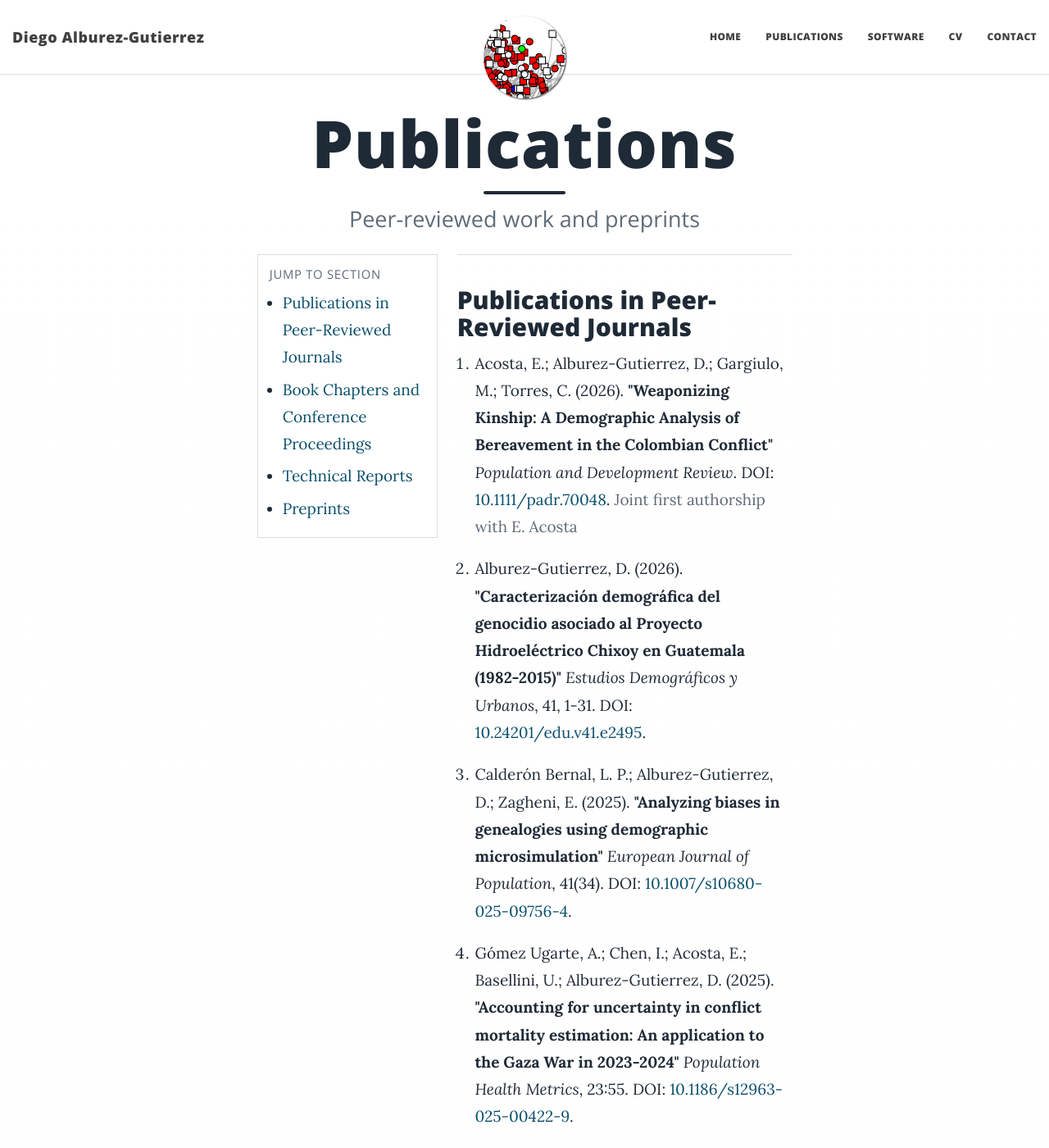
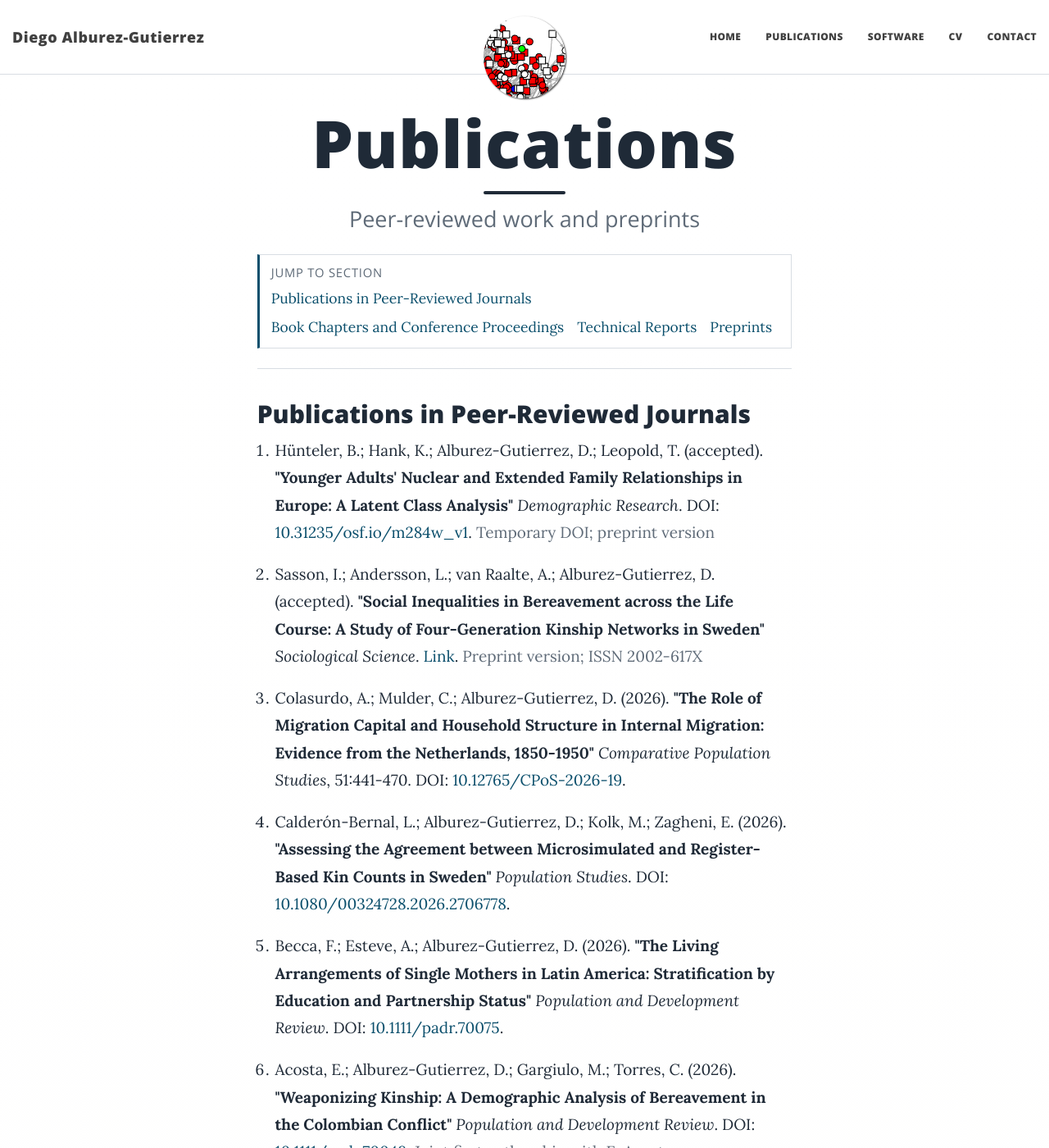
Before and after one commit to alburezg/alburezg.github.io, a Jekyll site: the page built from publications.md, in a window 1280 px wide and 1400 px high. Shown: the whole window at 82% size. Built offline with Jekyll 4.4.1, drawn with Linux system fonts in a browser that asks for light colours; nearby versions of some CDN libraries; our own code applies the rules of GitHub Pages for plain Markdown files; some of the changed text lies outside the part shown.

Commit message:
Sync publications with CV, top-aligned section nav, package logos
Publications:
- Update peer-reviewed list from the CV: add Colasurdo et al. (CPoS),
  Becca et al. (PDR), and Huenteler et al. and Sasson et al. as accepted
- Move newly published work out of preprints; drop the superseded
  Calderon-Bernal working paper in favour of the Population Studies article
- Add new 2026 preprints (Williams x2, Moretti et al., Pojman and Hong)
- Add the Gaza brief (Perspectives Demografiques 2026/042) to technical reports
- Update the de Gruyter chapter from "in press" to 2026 with DOI and pages
- Omit work under review, revise-and-resubmit, and in preparation

Layout:
- Replace the sticky sidebar "Jump to Section" nav with a static top bar
- Add hex logos beside each package on the software page

```diff
--- a/_data/publications.yml
+++ b/_data/publications.yml
@@ -2,6 +2,38 @@ sections:
   - id: peer_reviewed
     title: Publications in Peer-Reviewed Journals
     items:
+      - authors: "Hünteler, B.; Hank, K.; Alburez-Gutierrez, D.; Leopold, T."
+        year: "accepted"
+        title: "Younger Adults' Nuclear and Extended Family Relationships in Europe: A Latent Class Analysis"
+        venue: "Demographic Research"
+        doi: "10.31235/osf.io/m284w_v1"
+        doi_url: "https://doi.org/10.31235/osf.io/m284w_v1"
+        notes: "Temporary DOI; preprint version"
+      - authors: "Sasson, I.; Andersson, L.; van Raalte, A.; Alburez-Gutierrez, D."
+        year: "accepted"
+        title: "Social Inequalities in Bereavement across the Life Course: A Study of Four-Generation Kinship Networks in Sweden"
+        venue: "Sociological Science"
+        url: "https://su.figshare.com/articles/preprint/Social_Inequalities_in_Bereavement_across_the_Life_Course_A_Study_of_Four-Generation_Kinship_Networks_in_Sweden/26117569"
+        notes: "Preprint version; ISSN 2002-617X"
+      - authors: "Colasurdo, A.; Mulder, C.; Alburez-Gutierrez, D."
+        year: "2026"
+        title: "The Role of Migration Capital and Household Structure in Internal Migration: Evidence from the Netherlands, 1850-1950"
+        venue: "Comparative Population Studies"
+        volume_issue_pages: "51:441-470"
+        doi: "10.12765/CPoS-2026-19"
+        doi_url: "https://doi.org/10.12765/CPoS-2026-19"
+      - authors: "Calderón-Bernal, L.; Alburez-Gutierrez, D.; Kolk, M.; Zagheni, E."
+        year: "2026"
+        title: "Assessing the Agreement between Microsimulated and Register-Based Kin Counts in Sweden"
+        venue: "Population Studies"
+        doi: "10.1080/00324728.2026.2706778"
+        doi_url: "https://doi.org/10.1080/00324728.2026.2706778"
+      - authors: "Becca, F.; Esteve, A.; Alburez-Gutierrez, D."
+        year: "2026"
+        title: "The Living Arrangements of Single Mothers in Latin America: Stratification by Education and Partnership Status"
+        venue: "Population and Development Review"
+        doi: "10.1111/padr.70075"
+        doi_url: "https://doi.org/10.1111/padr.70075"
       - authors: "Acosta, E.; Alburez-Gutierrez, D.; Gargiulo, M.; Torres, C."
         year: "2026"
         title: "Weaponizing Kinship: A Demographic Analysis of Bereavement in the Colombian Conflict"
@@ -10,13 +42,6 @@ sections:
         doi: "10.1111/padr.70048"
         doi_url: "https://doi.org/10.1111/padr.70048"
         featured: true
-      - authors: "Alburez-Gutierrez, D."
-        year: "2026"
-        title: "Caracterización demográfica del genocidio asociado al Proyecto Hidroeléctrico Chixoy en Guatemala (1982-2015)"
-        venue: "Estudios Demográficos y Urbanos"
-        volume_issue_pages: "41, 1-31"
-        doi: "10.24201/edu.v41.e2495"
-        doi_url: "https://doi.org/10.24201/edu.v41.e2495"
       - authors: "Calderón Bernal, L. P.; Alburez-Gutierrez, D.; Zagheni, E."
         year: "2025"
         title: "Analyzing biases in genealogies using demographic microsimulation"
@@ -31,7 +56,6 @@ sections:
         volume_issue_pages: "23:55"
         doi: "10.1186/s12963-025-00422-9"
         doi_url: "https://doi.org/10.1186/s12963-025-00422-9"
-        featured: true
       - authors: "Hünteler, B.; Hank, K.; Alburez-Gutierrez, D.; Leopold, T."
         year: "2025"
         title: "A Typology of Nuclear and Extended Family Relations in the United States"
@@ -50,7 +74,8 @@ sections:
       - authors: "Matos-Moreno, A.; Alburez-Gutierrez, D.; Verdery, A.; Santos-Lozada, A.; Fernández Soto, M.; Williams, I."
         year: "2025"
         title: "Kinship Structures for Left Behind Older Adults in High Outmigration Contexts: Evidence from Puerto Rico"
-        venue: "The Journals of Gerontology, Series B"
+        venue: "The Journals of Gerontology, Series B: Psychological Sciences and Social Sciences"
+        volume_issue_pages: "gbaf052"
         doi: "10.1093/geronb/gbaf052"
         doi_url: "https://doi.org/10.1093/geronb/gbaf052"
       - authors: "Alburez-Gutierrez, D.; Acosta, E.; Zagheni, E.; Williams, N."
@@ -65,6 +90,7 @@ sections:
         year: "2024"
         title: "When do mothers bury a child? Heterogeneity in the maternal age at offspring loss"
         venue: "Population Studies"
+        volume_issue_pages: "1-13"
         doi: "10.1080/00324728.2024.2345075"
         doi_url: "https://doi.org/10.1080/00324728.2024.2345075"
       - authors: "Schlüter, B.-S.; Alburez-Gutierrez, D.; Bibbins-Domingo, K.; Alexander, M.; Kiang, M."
@@ -80,6 +106,7 @@ sections:
         volume_issue_pages: "120(52):e2315722120"
         doi: "10.1073/pnas.2315722120"
         doi_url: "https://doi.org/10.1073/pnas.2315722120"
+        featured: true
       - authors: "Snyder, M.; Alburez-Gutierrez, D.; Williams, I.; Zagheni, E."
         year: "2022"
         title: "Estimates from 31 countries show the significant impact of COVID-19 excess mortality on the incidence of family bereavement"
@@ -94,6 +121,14 @@ sections:
         volume_issue_pages: "59(3):1173-1194"
         doi: "10.1215/00703370-9975747"
         doi_url: "https://doi.org/10.1215/00703370-9975747"
+      - authors: "Alburez-Gutierrez, D."
+        year: "2026"
+        title: "Caracterización demográfica del genocidio asociado al Proyecto Hidroeléctrico Chixoy en Guatemala (1982-2015)"
+        venue: "Estudios Demográficos y Urbanos"
+        volume_issue_pages: "41:1-31"
+        doi: "10.24201/edu.v41.e2495"
+        doi_url: "https://doi.org/10.24201/edu.v41.e2495"
+        notes: "Spanish reprint of the 2022 Demography article above"
       - authors: "Stelter, R.; Alburez-Gutierrez, D."
         year: "2022"
         title: "Representativeness is crucial for inferring demographic processes from online genealogies: Evidence from lifespan dynamics"
@@ -133,6 +168,7 @@ sections:
         year: "2021"
         title: "Excess Mortality during the COVID-19 Pandemic in Guatemala"
         venue: "American Journal of Public Health"
+        volume_issue_pages: "0:e1-e8"
         doi: "10.2105/AJPH.2021.306452"
         doi_url: "https://doi.org/10.2105/AJPH.2021.306452"
       - authors: "Basellini, U.; Alburez-Gutierrez, D.; Del Fava, E.; Perrotta, D.; Bonetti, M.; Camarda, C.; Zagheni, E."
@@ -184,24 +220,26 @@ sections:
         doi: "10.1111/irj.12171"
         doi_url: "https://doi.org/10.1111/irj.12171"
 
-
   - id: book_chapters
     title: Book Chapters and Conference Proceedings
     items:
       - authors: "Alburez-Gutierrez, D.; Acosta, E."
-        year: "in press"
+        year: "2026"
         title: "Measuring Bereavement as a Consequence of War"
-        venue: "Handbook on Conflict and Health (de Gruyter)"
+        venue: "De Gruyter Handbook on Conflict and Health (A. Hagopian and M. Birch, Eds.). Berlin: de Gruyter"
+        volume_issue_pages: "445-458"
+        doi: "10.1515/9783111250144-025"
+        doi_url: "https://doi.org/10.1515/9783111250144-025"
       - authors: "Kashyap, R.; Rinderknecht, R. G.; Akbaritabar, A.; Alburez-Gutierrez, D.; Gil-Clavel, S.; Grow, A.; et al."
         year: "2023"
         title: "Digital and Computational Demography"
-        venue: "Research Handbook of Digital Sociology"
+        venue: "Research Handbook of Digital Sociology (J. Skopek, Ed.). London: Edward Elgar"
         doi: "10.4337/9781789906769.00010"
         doi_url: "https://doi.org/10.4337/9781789906769.00010"
       - authors: "Coimbra, C.; Alburez-Gutierrez, D.; Nepomuceno, M.; Theile, T."
         year: "2022"
         title: "Desaparecidxs: characterizing the population of missing children using Twitter"
-        venue: "14th ACM Web Science Conference (WebSci '22)"
+        venue: "14th ACM Web Science Conference (WebSci 2022)"
         volume_issue_pages: "185-190"
         doi: "10.1145/3501247.3531589"
         doi_url: "https://doi.org/10.1145/3501247.3531589"
@@ -215,21 +253,46 @@ sections:
   - id: technical_reports
     title: Technical Reports
     items:
+      - authors: "Acosta, E.; Alburez-Gutierrez, D.; Chen, I.; Gómez-Ugarte, A. C."
+        year: "2026"
+        title: "War, So Much War... Death, How Much Death: Two Years of Demographic Collapse in Gaza"
+        venue: "Perspectives Demogràfiques. Barcelona: Centre d'Estudis Demogràfics"
+        volume_issue_pages: "2026/042"
+        url: "https://ced.cat/PD/PerspectivesDemografiques_042_ENG.pdf"
       - authors: "Alburez-Gutierrez, D.; Segura Garcia, C."
         year: "2018"
         title: "The UNHCR Demographic Projection Tool: estimating the future size and composition of forcibly displaced populations"
-        venue: "UNHCR Statistics Technical Series"
+        venue: "UNHCR Statistics Technical Series. Copenhagen: United Nations High Commissioner for Refugees"
         volume_issue_pages: "2018/1"
         url: "https://www.unhcr.org/statistics/unhcrstats/5ae9ee747/unhcr-demographic-projection-tool-estimating-future-size-composition-forcibly.html"
+
   - id: preprints
     title: Preprints
     items:
-      - authors: "Hünteler, B.; Hank, K.; Alburez-Gutierrez, D.; Leopold, T."
-        year: "2025"
-        title: "Younger Adults' Nuclear and Extended Family Relationships in Europe: A Latent Class Analysis"
+      - authors: "Williams, I.; Alburez-Gutierrez, D."
+        year: "2026"
+        title: "Vertical kinship distribution at the population level: a Mamushka approximation"
         venue: "SocArXiv"
-        doi: "10.31235/osf.io/m284w_v1"
-        doi_url: "https://doi.org/10.31235/osf.io/m284w_v1"
+        doi: "10.31235/osf.io/j36st_v1"
+        doi_url: "https://doi.org/10.31235/osf.io/j36st_v1"
+      - authors: "Williams, I.; Alburez-Gutierrez, D."
+        year: "2026"
+        title: "Towards a demographic analysis of kinship bereavement"
+        venue: "SocArXiv"
+        doi: "10.31235/osf.io/bmndx_v1"
+        doi_url: "https://doi.org/10.31235/osf.io/bmndx_v1"
+      - authors: "Moretti, M.; Balbo, N.; Tosi, M.; Alburez-Gutierrez, D."
+        year: "2026"
+        title: "Disability in the Kinship Network: Population-Level Exposure to Kin with Disability across Ages in Europe"
+        venue: "SocArXiv"
+        doi: "10.31235/osf.io/udmkh_v1"
+        doi_url: "https://doi.org/10.31235/osf.io/udmkh_v1"
+      - authors: "Pojman, E.; Hong, C.; Alburez-Gutierrez, D."
+        year: "2026"
+        title: "Queer family matters: estimates of queer kinship in the United States"
+        venue: "MPIDR Working Paper WP-2026-014"
+        doi: "10.4054/MPIDR-WP-2026-014"
+        doi_url: "https://dx.doi.org/10.4054/MPIDR-WP-2026-014"
       - authors: "Abrams, L. R.; Jiang, S.; Alburez-Gutierrez, D.; Acosta, E.; Zagheni, E."
         year: "2025"
         title: "Adverse Mortality Trends have Increased the Number Bereaved in the United States"
@@ -242,18 +305,6 @@ sections:
         venue: "SocArXiv"
         doi: "10.31235/osf.io/serxq_v1"
         doi_url: "https://doi.org/10.31235/osf.io/serxq_v1"
-      - authors: "Jiang, S.; Liang, H.; Alburez-Gutierrez, D.; Zagheni, E."
-        year: "2025"
-        title: "Human Capital Investment Helps Mitigate Family Caregiving Challenges in Aging China"
-        venue: "MPIDR Working Paper WP-2025-021"
-        doi: "10.4054/MPIDR-WP-2025-021"
-        doi_url: "https://dx.doi.org/10.4054/MPIDR-WP-2025-021"
-      - authors: "Adhikari, S.; Alburez-Gutierrez, D."
-        year: "2025"
-        title: "The Future of Grandparenthood in South Asia: The Role of Population Aging and Educational Expansion"
-        venue: "MPIDR Working Paper WP-2025-003"
-        doi: "10.4054/MPIDR-WP-2025-003"
-        doi_url: "https://dx.doi.org/10.4054/MPIDR-WP-2025-003"
       - authors: "Colasurdo, A.; Mulder, C.; Alburez-Gutierrez, D."
         year: "2025"
         title: "Geographical dispersal of kin in Europe and the United States: 1700-1900"
@@ -290,30 +341,3 @@ sections:
         venue: "MPIDR Working Paper WP-2021-001"
         doi: "10.4054/MPIDR-WP-2021-001"
         doi_url: "https://dx.doi.org/10.4054/MPIDR-WP-2021-001"
-      - authors: "Jiang, S.; Alburez-Gutierrez, D.; Chung, P.; Alexander, M."
-        year: "2025"
-        title: "Measuring kinship dependency: A cross-national comparison across care regimes"
-        venue: "MPIDR Working Paper"
-        status: "Under review"
-        doi: "10.4054/MPIDR-WP-2025-024"
-        doi_url: "https://dx.doi.org/10.4054/MPIDR-WP-2025-024"
-      - authors: "Sasson, I.; Andersson, L.; van Raalte, A.; Alburez-Gutierrez, D."
-        year: "2024"
-        title: "Social Inequalities in Bereavement across the Life Course: A Study of Four-Generation Kinship Networks in Sweden"
-        venue: "Stockholm Research Reports in Demography"
-        status: "Under review"
-        url: "https://su.figshare.com/articles/preprint/Social_Inequalities_in_Bereavement_across_the_Life_Course_A_Study_of_Four-Generation_Kinship_Networks_in_Sweden/26117569"
-      - authors: "Calderón-Bernal, L.; Alburez-Gutierrez, D.; Kolk, M.; Zagheni, E."
-        year: "2025"
-        title: "Assessing the validity of microsimulated kinship networks using Swedish population registers"
-        venue: "MPIDR Working Paper"
-        status: "Under review"
-        doi: "10.4054/MPIDR-WP-2025-020"
-        doi_url: "https://dx.doi.org/10.4054/MPIDR-WP-2025-020"
-      - authors: "Pojman, E.; Mwedzi, D.; Olaya Bucaro, O.; Zhang, S.; Chong, M.; Alexander, M.; Alburez-Gutierrez, D."
-        year: "2023"
-        title: "Leaving for life: Using online crowd-sourced genealogies to estimate the migrant mortality advantage for the United Kingdom and Ireland"
-        venue: "MPIDR Working Paper"
-        status: "Under review"
-        doi: "10.4054/MPIDR-WP-2023-050"
-        doi_url: "https://dx.doi.org/10.4054/MPIDR-WP-2023-050"
--- a/css/main.css
+++ b/css/main.css
@@ -802,18 +802,19 @@ a:focus {
 }
 
 .pub-layout {
-  display: grid;
-  grid-template-columns: 220px minmax(0, 1fr);
-  gap: 24px;
-  align-items: start;
+  display: block;
 }
 
 .pub-nav {
-  position: sticky;
-  top: 105px;
+  display: flex;
+  flex-wrap: wrap;
+  align-items: baseline;
+  gap: 6px 16px;
   border: 1px solid var(--line);
+  border-left: 3px solid var(--accent);
   background: #fff;
-  padding: 12px 14px;
+  padding: 10px 14px;
+  margin-bottom: 24px;
 }
 
 .pub-nav-title {
@@ -821,21 +822,68 @@ a:focus {
   font-size: 0.78em;
   text-transform: uppercase;
   letter-spacing: 0.05em;
-  margin: 0 0 8px;
+  margin: 0;
   color: var(--muted);
+  white-space: nowrap;
 }
 
 .pub-nav ul {
+  display: flex;
+  flex-wrap: wrap;
+  gap: 4px 16px;
   margin: 0;
-  padding-left: 16px;
+  padding: 0;
+  list-style: none;
 }
 
 .pub-nav li {
-  margin-bottom: 6px;
+  margin: 0;
+  font-size: 0.92em;
 }
 
 .pub-content .pub-section:first-child {
   margin-top: 0;
+}
+
+/* --- Software packages --- */
+
+.pkg {
+  display: grid;
+  grid-template-columns: 88px minmax(0, 1fr);
+  gap: 20px;
+  align-items: start;
+  border-top: 1px solid var(--line);
+  padding-top: 20px;
+  margin-top: 28px;
+}
+
+.pkg-logo {
+  display: block;
+  border: 0;
+  transition: transform 0.15s ease;
+}
+
+.pkg-logo:hover,
+.pkg-logo:focus {
+  transform: translateY(-2px);
+}
+
+.pkg-logo img {
+  display: block;
+  width: 100%;
+  height: auto;
+}
+
+.pkg-body > h2 {
+  margin-top: 0;
+}
+
+.pkg-body > p:last-child {
+  margin-bottom: 0;
+}
+
+.pkg-links {
+  font-size: 0.94em;
 }
 
 .contact-links {
@@ -903,14 +951,21 @@ a:focus {
     overflow-wrap: anywhere;
   }
 
-  .pub-layout {
-    grid-template-columns: 1fr;
-    gap: 14px;
+  .pub-nav {
+    gap: 4px 12px;
+    padding: 9px 12px;
+    margin-bottom: 18px;
   }
 
-  .pub-nav {
-    position: static;
-    top: auto;
+  .pub-nav ul {
+    gap: 4px 12px;
+  }
+
+  .pkg {
+    grid-template-columns: 62px minmax(0, 1fr);
+    gap: 14px;
+    padding-top: 16px;
+    margin-top: 22px;
   }
 
   .copy-email-btn {
```
Also changed, not shown: software.md (+36 -22 lines), img/logos/demokin.png (added), img/logos/rsocsim.png (added), 1 other file.
